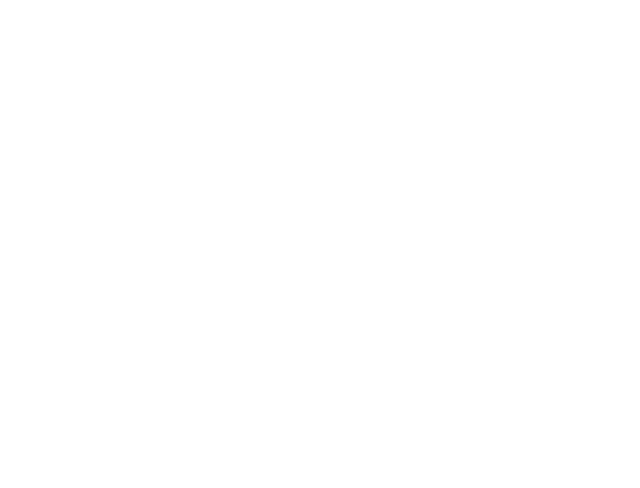
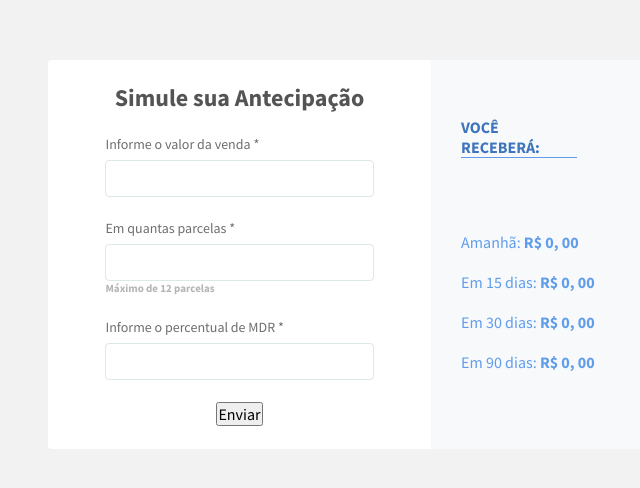
Before and after one commit to hyanlopes/Transactions-View, a React (Vite) app: page / in a window 1280 px wide. Shown: the part 146-634 px from the top of the page, without its empty margins (288-928 px from the left). Built offline with nearby package versions, Linux system fonts and the light colour scheme.

Commit message:
feat: function for request created

```diff
--- a/package.json
+++ b/package.json
@@ -15,6 +15,7 @@
     "react-dom": "^18.2.0",
     "react-hook-form": "^7.36.1",
     "react-router-dom": "^6.4.1",
+    "react-toastify": "^9.0.8",
     "styled-components": "^5.3.6",
     "yup": "^0.32.11"
   },
--- a/src/App.jsx
+++ b/src/App.jsx
@@ -1,10 +1,15 @@
 import Dashboard from "./pages/Dashboard";
 import GlobalStyle from "./style/global";
+
+import { ToastContainer } from "react-toastify";
+import "react-toastify/dist/ReactToastify.css";
+
 function App() {
   return (
     <>
       <GlobalStyle />
       <Dashboard />
+      <ToastContainer />
     </>
   );
 }
--- a/src/components/form/index.jsx
+++ b/src/components/form/index.jsx
@@ -2,19 +2,26 @@ import * as yup from "yup";
 import { useForm } from "react-hook-form";
 import { yupResolver } from "@hookform/resolvers/yup";
 import { FormStyled } from "./style";
+import { useRequest } from "../../providers/requests";
 const Form = () => {
+  const { requestFunc } = useRequest();
+
   const FormSchema = yup.object().shape({
-    email: yup.string().email("Invalid format").required("Required field"),
-    password: yup.string().required("Required field"),
+    amount: yup
+      .number()
+      .required("Campo obrigatório")
+      .min(1000, "Venda deve ser maior ou igaul a R$ 1000"),
+    installments: yup.number().required("Campo obrigatório"),
+    mdr: yup.string().required("Campo obrigatório"),
   });
-
   const {
     register,
     handleSubmit,
     formState: { errors },
   } = useForm({ resolver: yupResolver(FormSchema) });
+  console.log(errors);
   const OnSubmitForm = (data) => {
-    userLogin(data);
+    requestFunc(data);
   };
   return (
     <FormStyled onSubmit={handleSubmit(OnSubmitForm)}>
@@ -42,6 +49,7 @@ const Form = () => {
         <p className="form-input__title">Informe o percentual de MDR *</p>
         <input className="form-input__input" type="text" {...register("mdr")} />
       </div>
+      <button type="submit">Enviar</button>
     </FormStyled>
   );
 };
--- a/src/components/response/index.jsx
+++ b/src/components/response/index.jsx
@@ -1,21 +1,37 @@
 import { Container } from "./style";
-
+import { useRequest } from "../../providers/requests";
 const Response = () => {
+  const { result } = useRequest();
   return (
     <Container>
       <h2>VOCÊ RECEBERÁ:</h2>
       <section className="result">
         <p className="result-days">
-          Amanhã: <span className="result-days__value">R$ 0,00</span>
+          Amanhã:{" "}
+          <span className="result-days__value">
+            R$ {result ? result["1"] : "0, 00"}
+          </span>
         </p>
         <p className="result-days">
-          Em 15 dias: <span className="result-days__value">R$ 0,00</span>
+          Em 15 dias:{" "}
+          <span className="result-days__value">
+            {" "}
+            R$ {result ? result["15"] : "0, 00"}
+          </span>
         </p>
         <p className="result-days">
-          Em 30 dias: <span className="result-days__value">R$ 0,00</span>
+          Em 30 dias:{" "}
+          <span className="result-days__value">
+            {" "}
+            R$ {result ? result["30"] : "0, 00"}
+          </span>
         </p>
         <p className="result-days">
-          Em 90 dias: <span className="result-days__value">R$ 0,00</span>
+          Em 90 dias:{" "}
+          <span className="result-days__value">
+            {" "}
+            R$ {result ? result["90"] : "0, 00"}
+          </span>
         </p>
       </section>
     </Container>
--- a/src/providers/requests/index.jsx
+++ b/src/providers/requests/index.jsx
@@ -1,10 +1,22 @@
-import { useContext } from "react";
+import { useContext, useState } from "react";
 import { createContext } from "react";
-
+import { toast } from "react-toastify";
+import { api } from "../../services";
 export const RequestContext = createContext();
 
 export const RequestProvider = ({ children }) => {
-  return <RequestContext.Provider></RequestContext.Provider>;
+  const [result, setResult] = useState();
+  const requestFunc = (data) => {
+    api.post("", data).then((res) => {
+      setResult(res.data);
+      toast.success("Resultado obtido com sucesso!");
+    });
+  };
+  return (
+    <RequestContext.Provider value={{ result, requestFunc }}>
+      {children}
+    </RequestContext.Provider>
+  );
 };
 
 export const useRequest = () => useContext(RequestContext);
```
Also changed, not shown: 1 other file (tests, documents, lock files or other folders).
